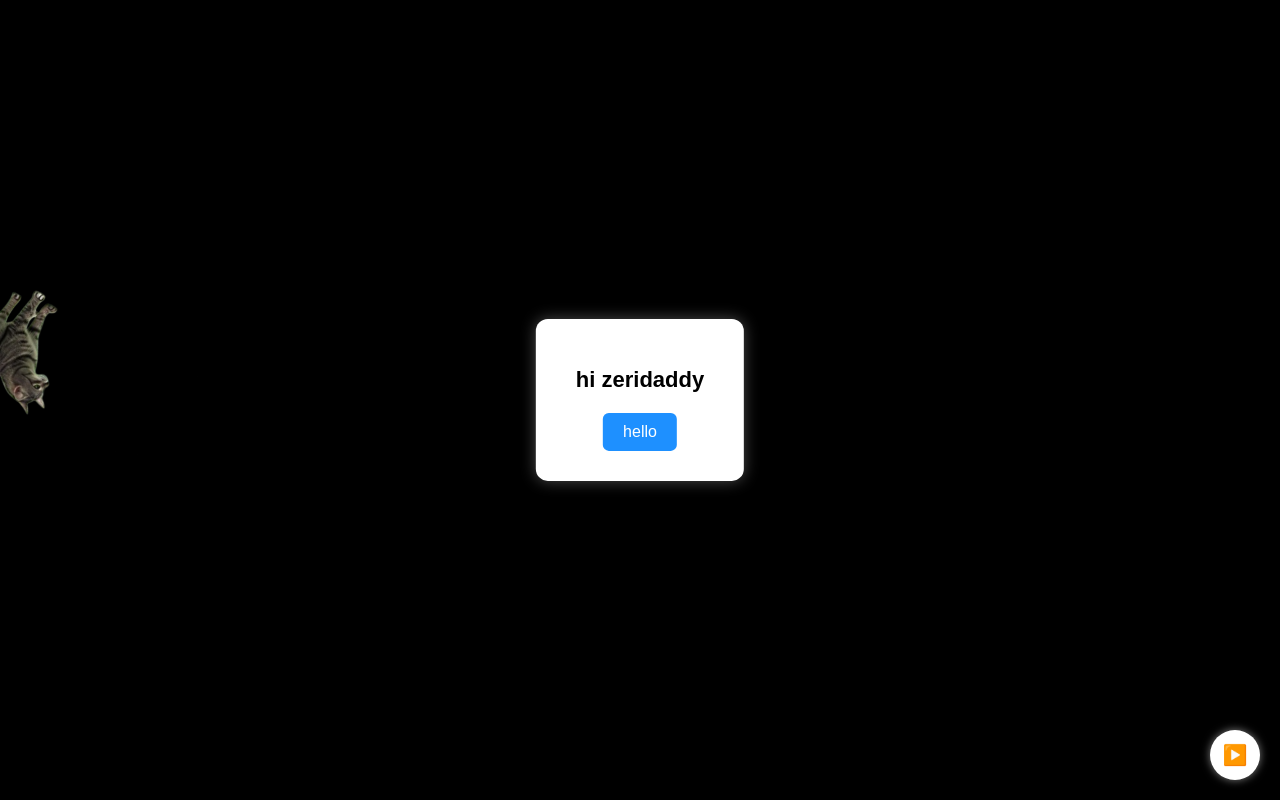
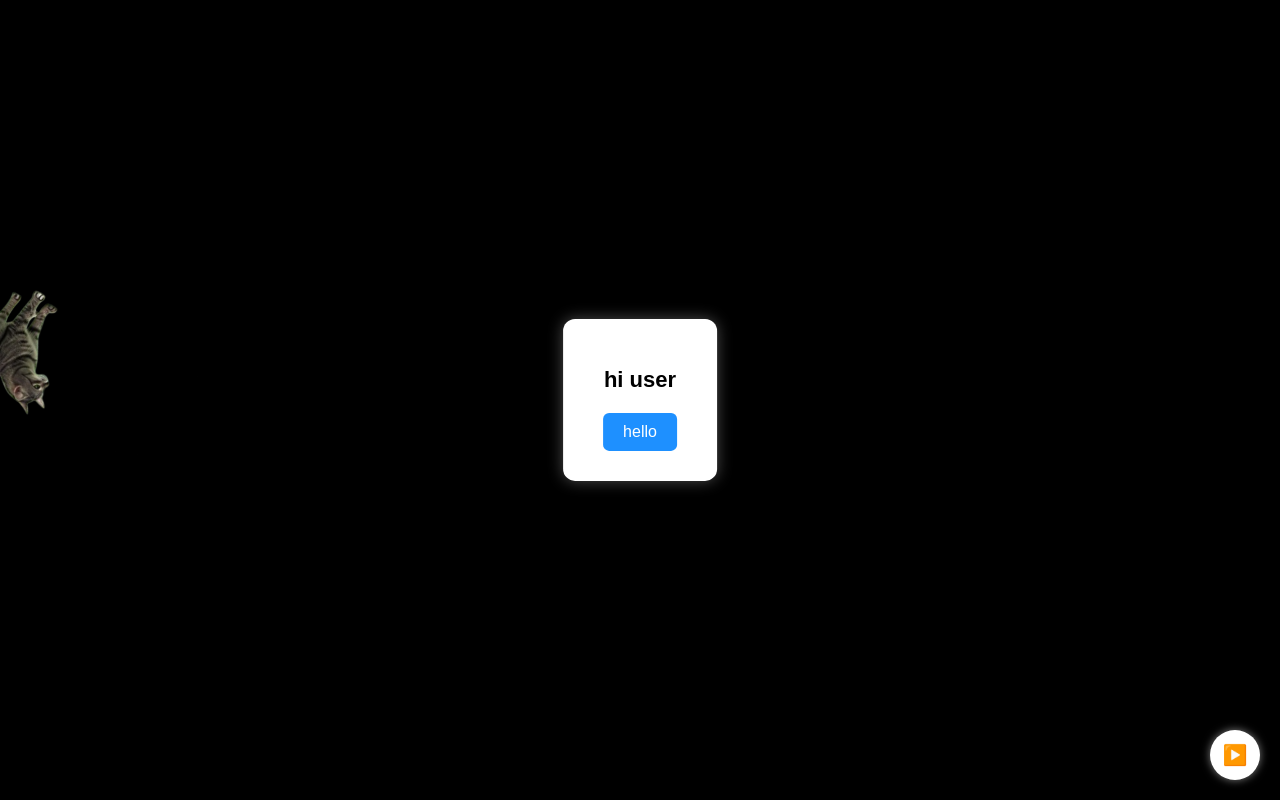
Before and after one commit to elysian-ash/letsplay-gamessss, a plain HTML site: page index.html in a window 1280 px wide. Both pictures are taken after a click on the element 40 px from the left and 364 px from the top of the page. Drawn offline with nearby package versions, Linux system fonts and the light colour scheme.

Commit message:
Update index.html

```diff
--- a/index.html
+++ b/index.html
@@ -89,7 +89,7 @@
 <div id="cat"></div>
 <button id="toggle-btn">⏸️</button>
 <div id="popup">
-  <h2>hi zeridaddy</h2>
+  <h2>hi user</h2>
   <button id="hello-btn">hello</button>
 </div>
 <canvas id="confettiCanvas"></canvas>
```
